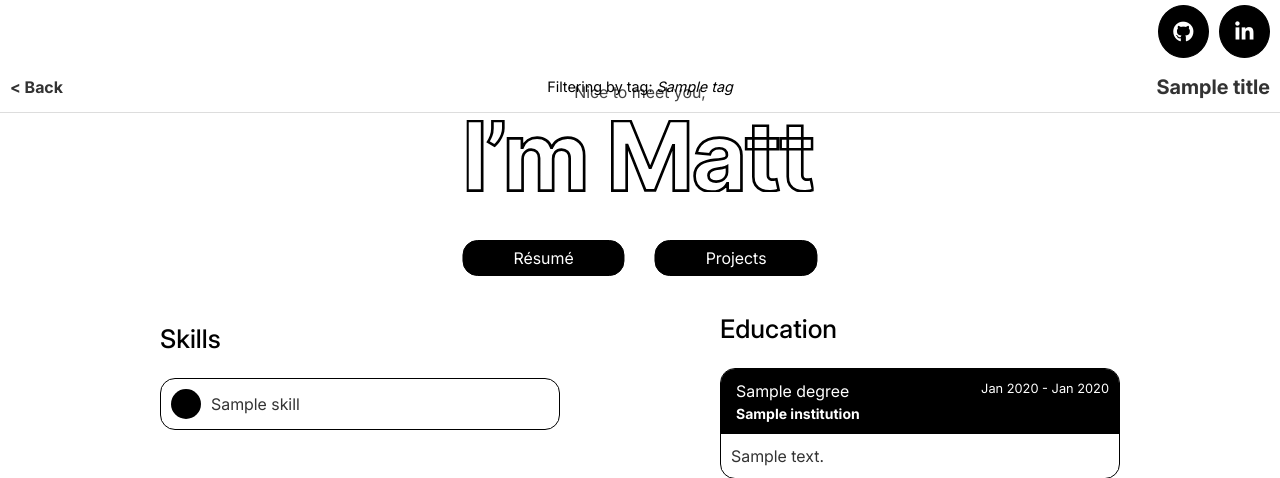
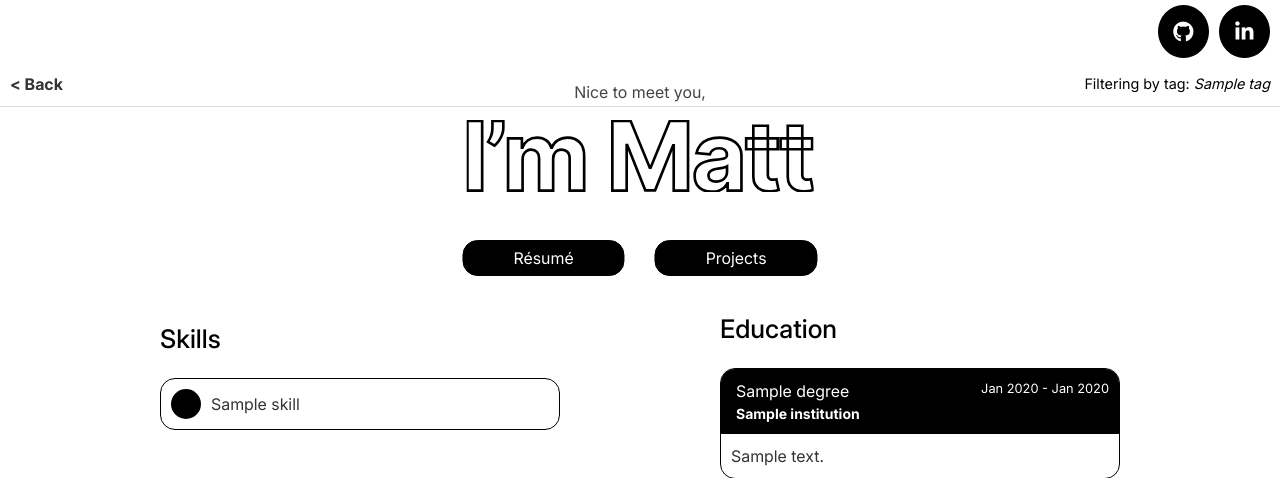
Before and after one commit to mfplinta/portfolio, a Django app: template main/templates/main/index.html in a window 1280 px wide. Shown: the top 478 px of the page. Run offline with Django 5.2, Linux system fonts and the light colour scheme; the template is opened without the code that fills it: most values are stand-ins (such as "Sample title", 1, 10 or a date in 2020).

Commit message:
Hide title if filter is displayed

```diff
--- a/main/static/main/style.css
+++ b/main/static/main/style.css
@@ -164,9 +164,6 @@ header {
 }
 
 .filter-desc {
-    position: fixed;
-    left: 50%;
-    transform: translate(-50%, 0);
     font-size: 0.9em;
 }
 
--- a/main/templates/main/header.html
+++ b/main/templates/main/header.html
@@ -84,9 +84,10 @@
     {% if title %}
         <div class="nav-title">
             <a href="{{ back_to }}" class="back-link">&lt; Back</a>
-            <h1 class="header-title">{{ title }}</h1>
         {% if tag %}
             <span class="filter-desc"><a href="/projects/">Filtering by tag: <i>{{ tag }}</i></a></span>
+        {% else %}
+            <h1 class="header-title">{{ title }}</h1>
         {% endif %}
         </div>
     {% endif %}
```
